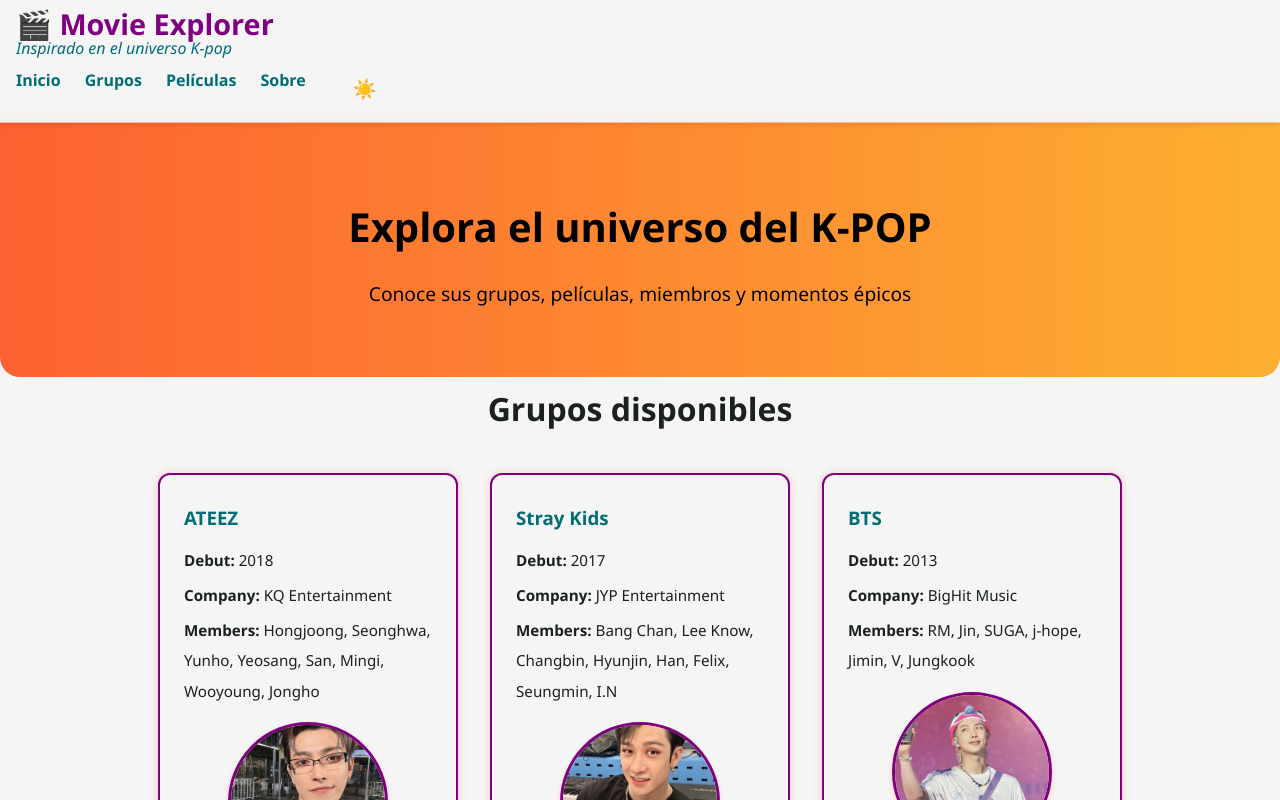
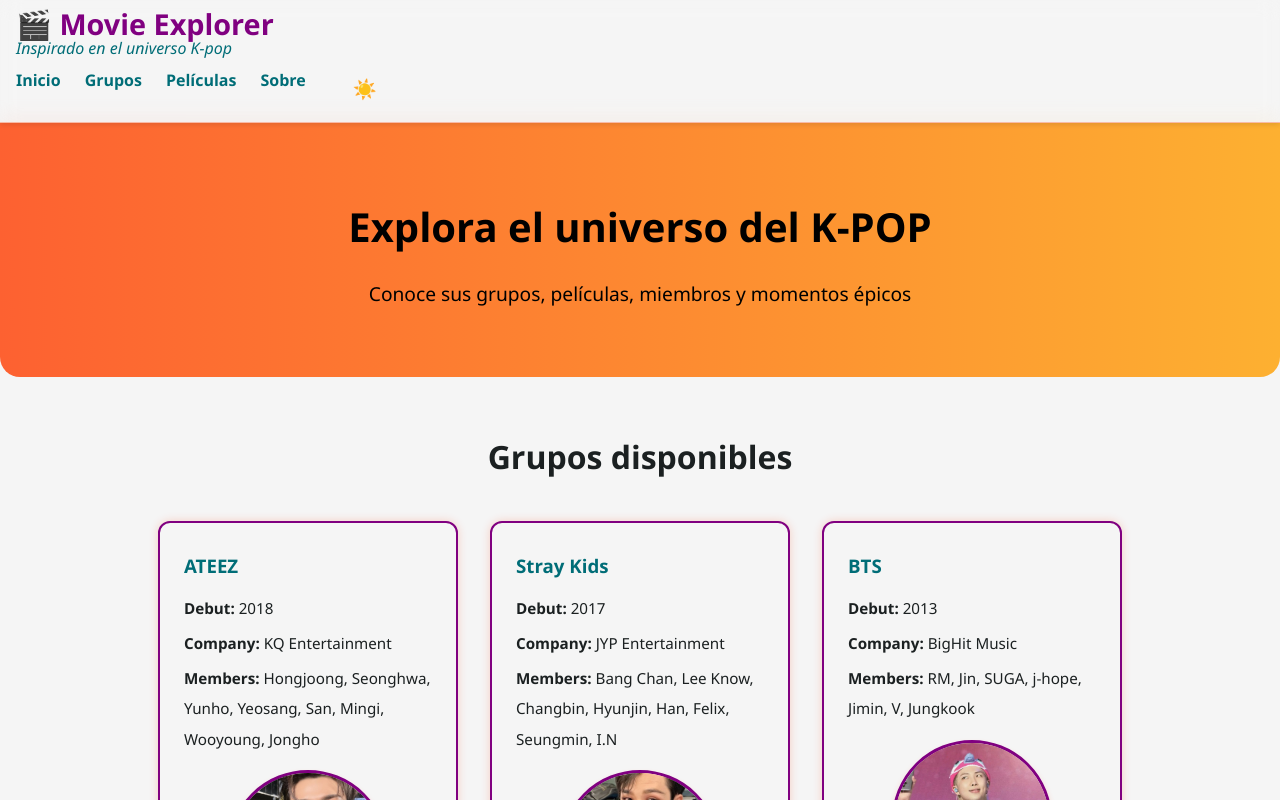
Before and after one commit to moonieym/movie-explorer, a React (Vite) app: page / in a window 1280 px wide. Shown: the top 800 px of the page. Built offline with nearby package versions, Linux system fonts and the light colour scheme.

Commit message:
agrego cambios a repo

```diff
--- a/src/App.css
+++ b/src/App.css
@@ -162,10 +162,8 @@
 
 /* Group section */
 .group-section {
-  padding: 0;
-  margin: 0;
+  padding: 3rem 1rem;
   width: 100%;
-  max-width: 1400px;
   background-color: var(--bg);
 }
 
```
